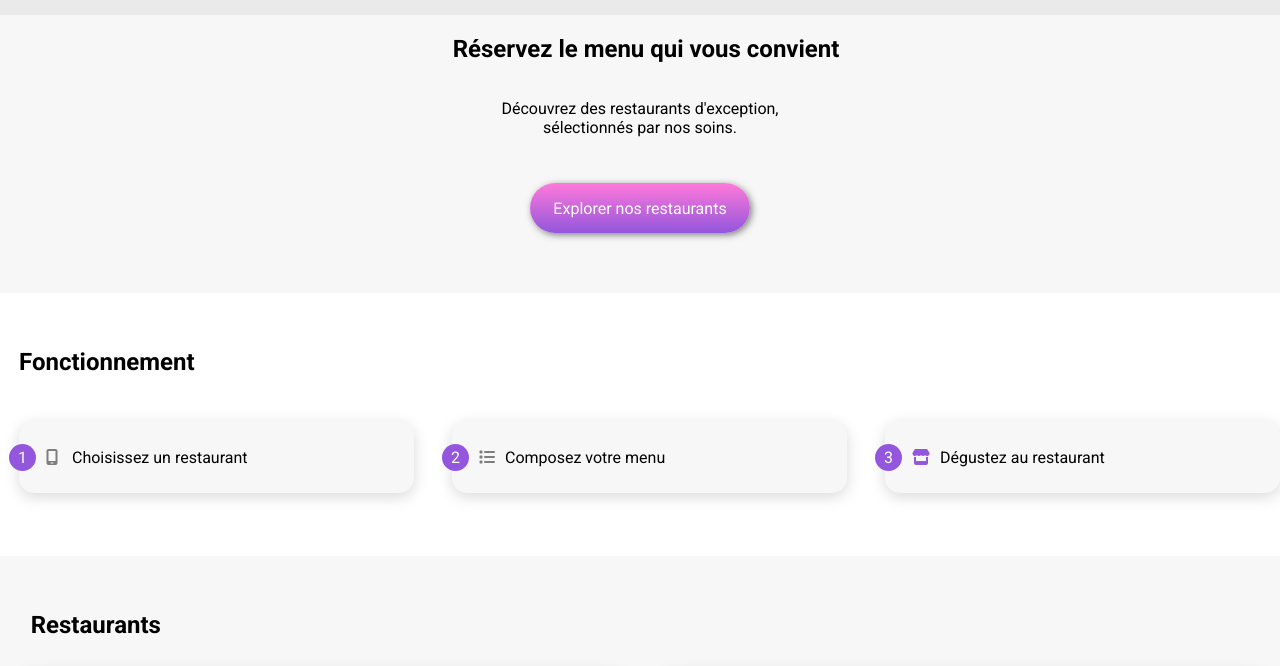
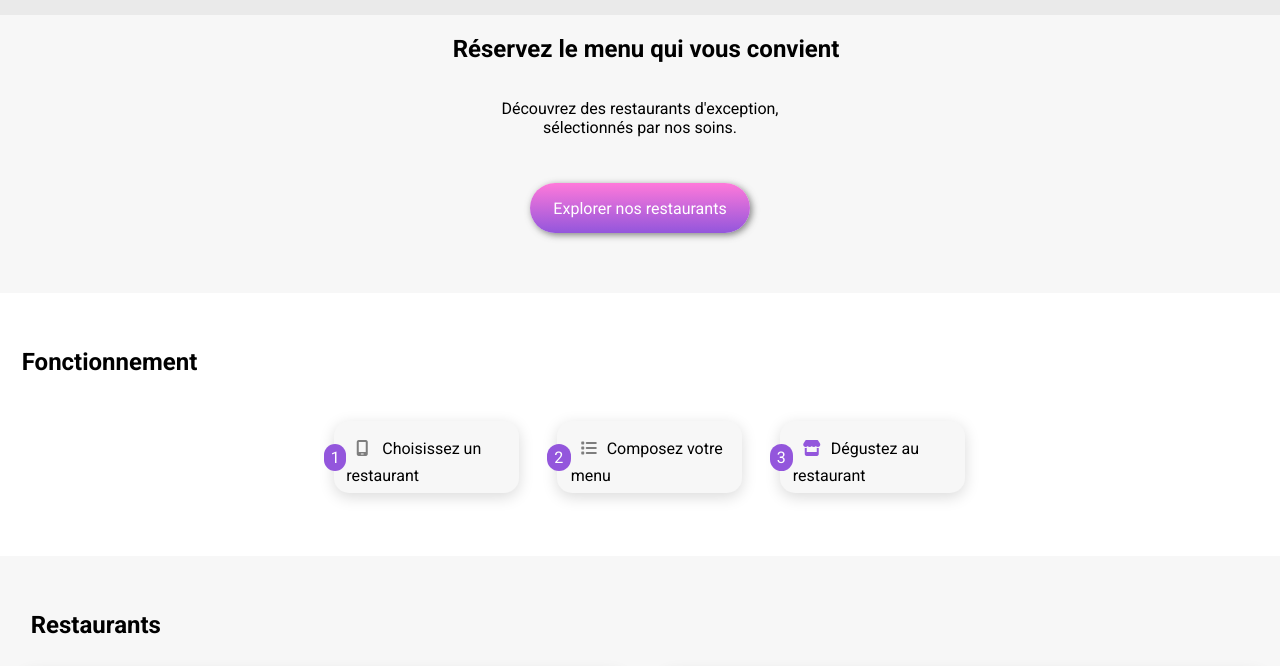
Before and after one commit to SaadiaBoukzine/OHMYFOOD, a website: page index.html in a window 1280 px wide. Shown: the part 105-771 px from the top of the page. Drawn offline with Linux system fonts and the light colour scheme; grey boxes are pictures that could not be loaded; a web font is replaced by a local one.

Commit message:
correction1

```diff
--- a/index.html
+++ b/index.html
@@ -13,7 +13,7 @@
             <link rel="shortcut icon" href="assets/images/logo/ohmyfood1.jpg">
             <link rel="stylesheet" href="./css/styles.css">
     </head>
-<body>
+<body class="affichage">
     <div class="loaderCont">
         <div class="loader"></div>
          <p>ohmyfood</p>
--- a/sass/mediasQueries.scss
+++ b/sass/mediasQueries.scss
@@ -3,7 +3,7 @@
 
 
 @media screen and (min-width:1024px) and (max-width: 4440px){
-   body{
+   body .affichage{
     max-width: 100%;
     align-content: center;
     margin: 0;
@@ -85,7 +85,7 @@
       flex-direction: column;
       flex-wrap: wrap;
       justify-content: center;
-      align-items:normal ;
+      align-items:center ;
       margin-left: 19px;
       margin-bottom: 63px;
       & h2{
@@ -103,7 +103,8 @@
   .fonctionnementbutton{
       display: flex;
       flex-direction: row;
-      gap:38px
+      gap:38px;
+      width: 50%;
     }
 
   .carttitre{
```
Also changed, not shown: css/mediasQueries.css, css/styles.css, 2 other files.
